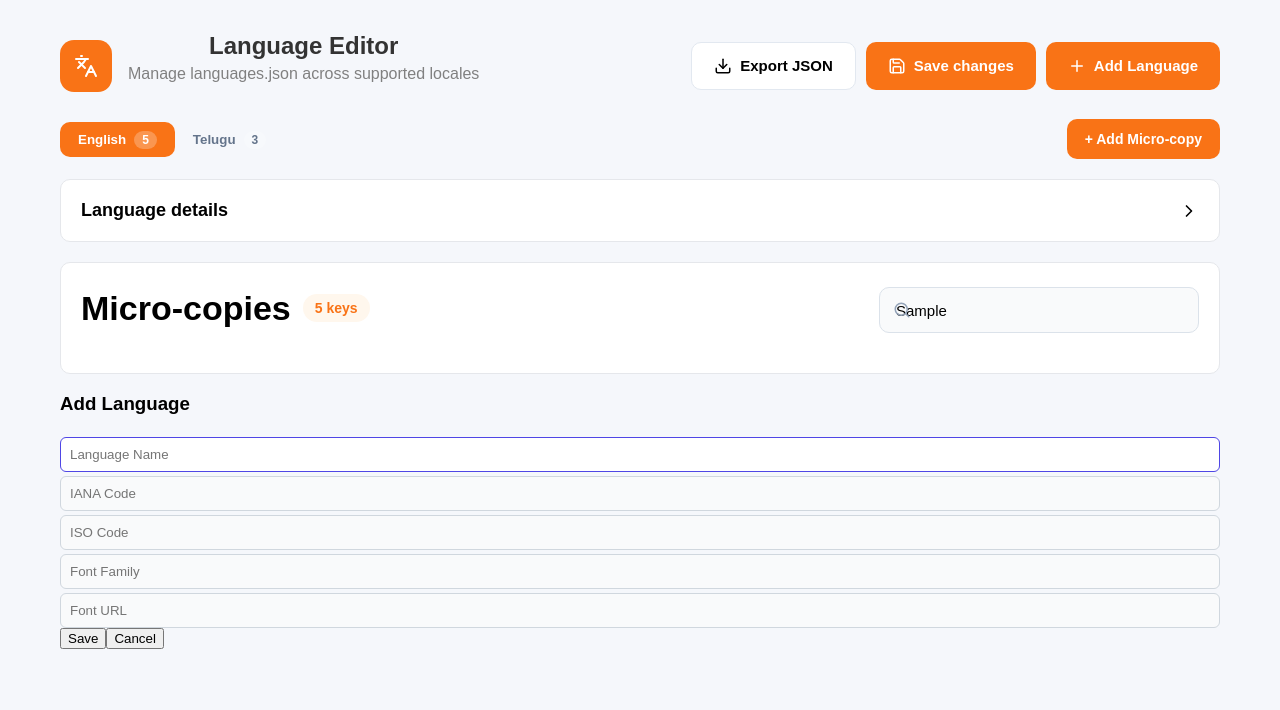
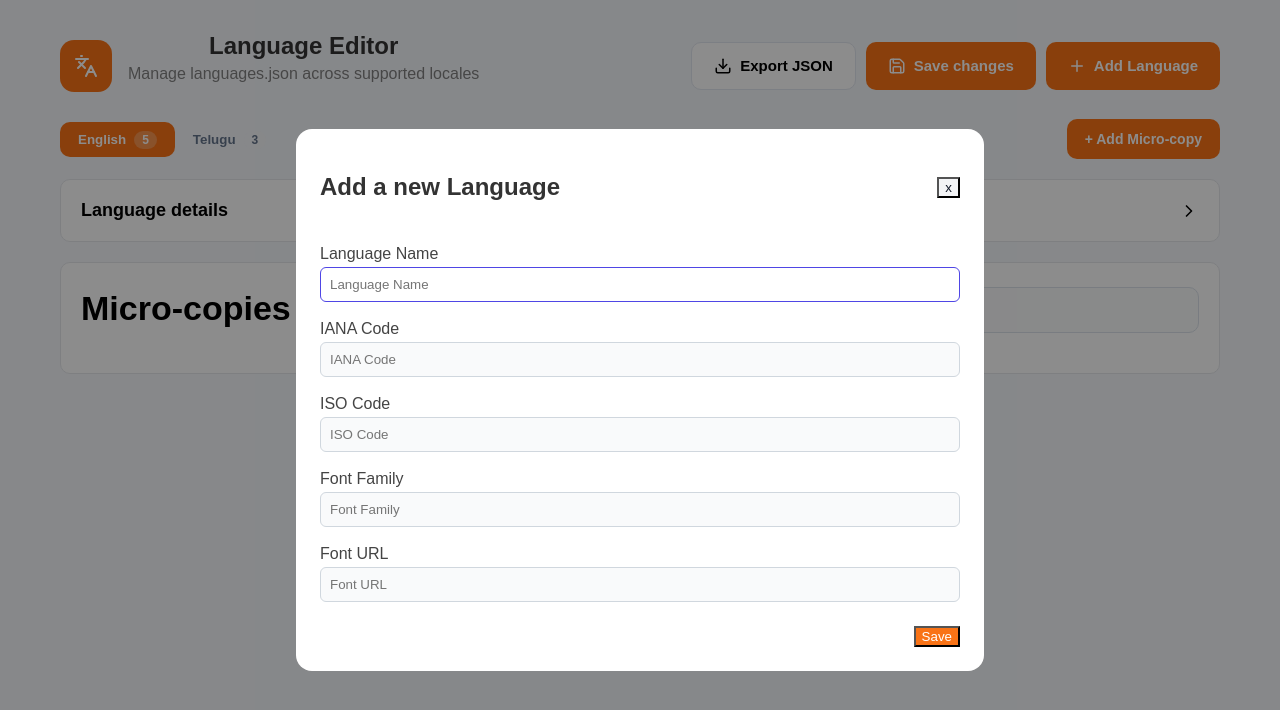
Before and after one commit to Karthiksherlock/sample_react1, a React (Vite) app: page /language in a window 1280 px wide. Both pictures are taken after typing "Sample" into the empty fields and a click on the button "Add Language". Shown: the top 710 px of the page. Built offline with nearby package versions, Linux system fonts and the light colour scheme.

Commit message:
rough draft for add language modal overlay

```diff
--- a/src/App.css
+++ b/src/App.css
@@ -108,7 +108,7 @@ body {
 }
 .tabBadge {
   margin-left: 8px;
-  background: rgba(255, 255, 255, 0.25);
+  background: rgba(251, 248, 248, 0.25);
   padding: 2px 8px;
   border-radius: 999px;
   font-size: 12px;
@@ -313,3 +313,54 @@ body {
   margin-top: 6px;
   font-weight: 500;
 }
+.modalOverlay {
+  position: fixed;
+  inset: 0;
+  background: rgba(0, 0, 0, 0.45);
+
+  display: flex;
+  align-items: center;
+  justify-content: center;
+
+  z-index: 1000;
+}
+
+.modalCard {
+  background: white;
+  border-radius: 16px;
+  width: 100%;
+  max-width: 640px;
+
+  padding: 24px;
+}
+
+.modalHeader {
+  display: flex;
+  justify-content: space-between;
+  align-items: center;
+
+  margin-bottom: 24px;
+}
+
+.modalBody {
+  display: flex;
+  flex-direction: column;
+  gap: 18px;
+}
+
+.modalFooter {
+  display: flex;
+  justify-content: flex-end;
+  gap: 12px;
+
+  margin-top: 24px;
+}
+.primaryButton {
+  background: #f97316;
+  color: white;
+}
+
+.secondaryButton {
+  background: #f3f4f6;
+  color: #111827;
+}
--- a/src/components/language/AddLanguageModal.tsx
+++ b/src/components/language/AddLanguageModal.tsx
@@ -55,43 +55,64 @@ function AddLanguageModal({ open, onClose, onSave }: Props) {
   };
 
   return (
-    <div>
-      <h3>Add Language</h3>
-
+    <div className="modalOverlay">
+      <div className="modalCard">
+        <div className="modalHeader">
+          <h2>Add a new Language</h2>
+          <button className="secondaryButton" onClick={onClose}>
+            x
+          </button>
+        </div>
+        <div className="modalBody">
+          <div className="formGroup">
+            <label>Language Name</label>
             <input
               ref={inputRef}
               placeholder="Language Name"
               value={formData.name}
               onChange={(e) => handleChange("name", e.target.value)}
             />
-
+          </div>
+          <div className="formGroup">
+            <label>IANA Code</label>
             <input
               placeholder="IANA Code"
               value={formData.iana_code}
               onChange={(e) => handleChange("iana_code", e.target.value)}
             />
-
+          </div>
+          <div className="formGroup">
+            <label>ISO Code</label>
             <input
               placeholder="ISO Code"
               value={formData.iso_code}
               onChange={(e) => handleChange("iso_code", e.target.value)}
             />
-
+          </div>
+          <div className="formGroup">
+            <label>Font Family</label>
             <input
               placeholder="Font Family"
               value={formData.font_family}
               onChange={(e) => handleChange("font_family", e.target.value)}
             />
-
+          </div>
+          <div className="formGroup">
+            <label>Font URL</label>
             <input
               placeholder="Font URL"
               value={formData.font_url}
               onChange={(e) => handleChange("font_url", e.target.value)}
             />
+          </div>
+        </div>
 
-      <button onClick={handleSave}>Save</button>
-
-      <button onClick={onClose}>Cancel</button>
+        <div className="modalFooter">
+          <button className="primaryButton" onClick={handleSave}>
+            Save
+          </button>
+        </div>
+      </div>
     </div>
   );
 }
```
Lines whose indentation alone changed are shown as unchanged.
